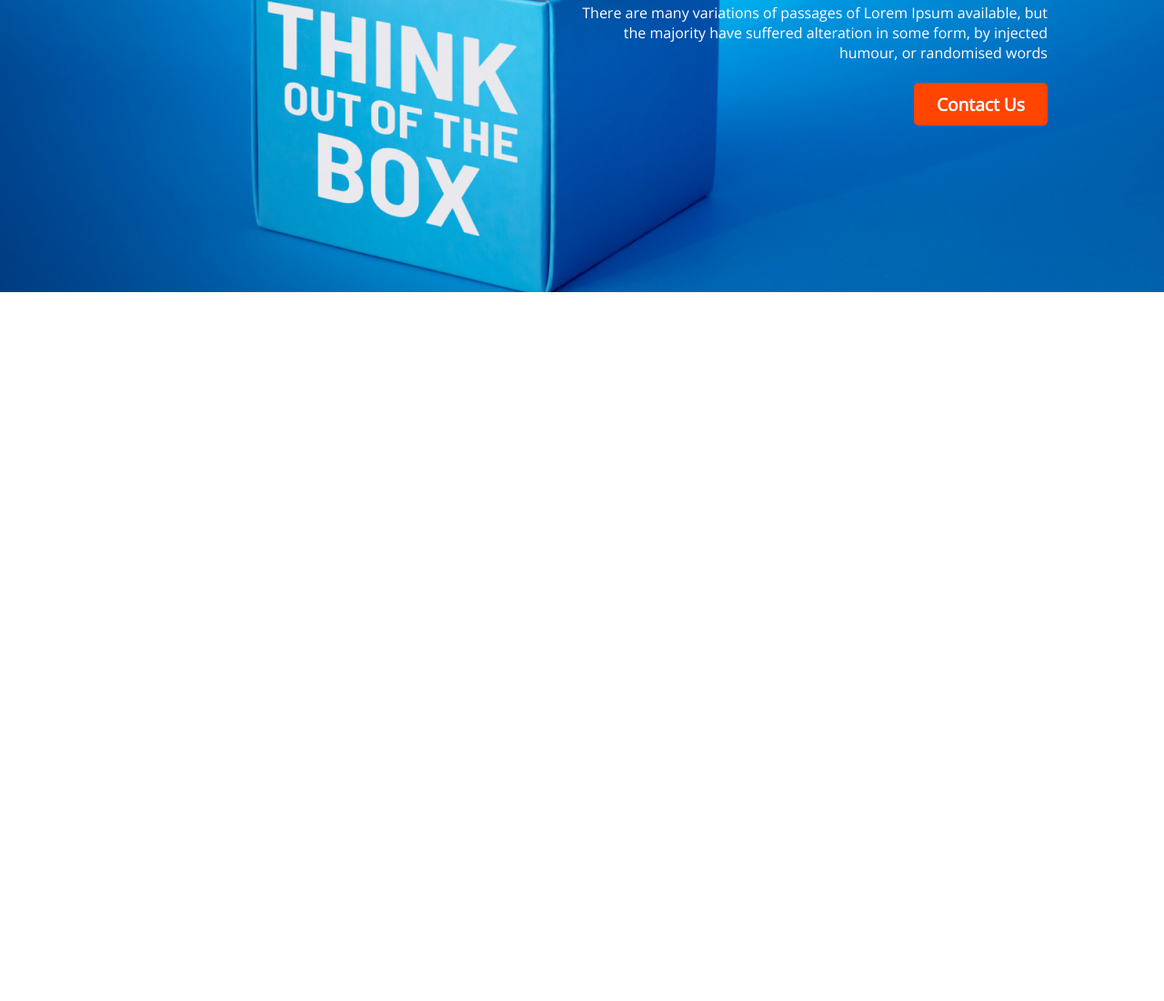
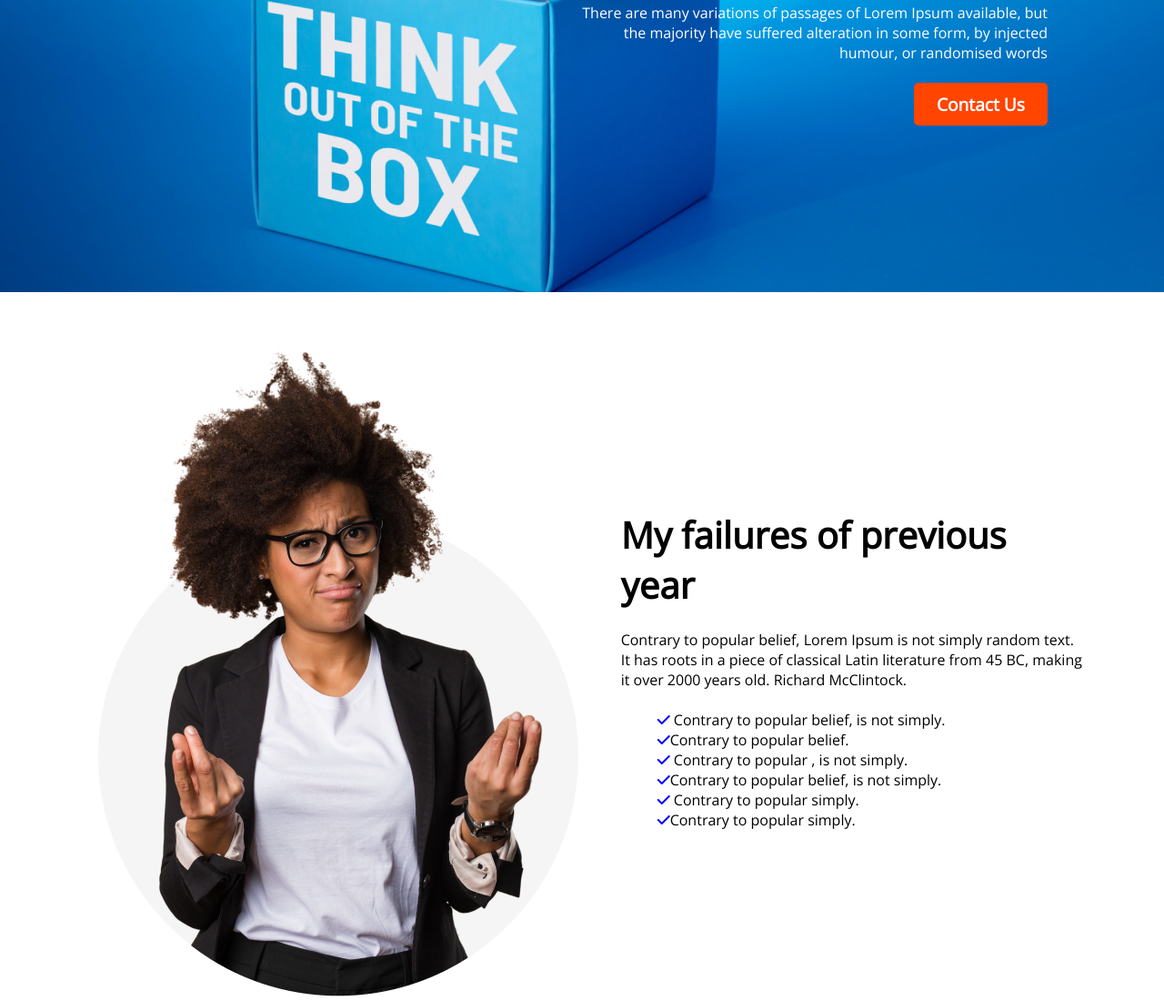
Before and after one commit to tarikulsk/new-year-new-luck, a plain HTML site: page index.html in a window 1280 px wide. Shown: the part 479-1579 px from the top of the page at 91% size. Before the commit the page ends 800 px from the top, so only its background shows below. Drawn offline with nearby package versions, Linux system fonts and the light colour scheme.

Commit message:
middle section

```diff
--- a/index.html
+++ b/index.html
@@ -13,11 +13,13 @@
     <link rel="preconnect" href="https://fonts.googleapis.com">
     <link rel="preconnect" href="https://fonts.gstatic.com" crossorigin>
     <link href="https://fonts.googleapis.com/css2?family=Open+Sans&display=swap" rel="stylesheet">
+    <script src="https://kit.fontawesome.com/2b59e7fc15.js" crossorigin="anonymous"></script>
 </head>
 
 <body>
     <!-- header section start -->
 
+    <main>
         <header class="header-bg-img">
             <div></div>
             <div class="header-text">
@@ -38,7 +40,46 @@
         </header>
         <!-- header section end -->
 
-    <!--  -->
+        <!-- middile section start-->
+
+        <div class="middile-section">
+            <div class="half-width">
+                <img src="images/person.png">
+            </div>
+            <div class="half-width">
+                <h2>My failures of
+                    previous year</h2>
+                <br>
+                <p>Contrary to popular belief, Lorem Ipsum is not
+                    simply random text. It has roots in a piece of
+                    classical Latin literature from 45 BC, making it over
+                    2000 years old. Richard McClintock.</p>
+                <br>
+                <ul>
+                    <li> <i class="fa-solid fa-check"></i> Contrary to popular belief, is not simply.</li>
+                    <li><i class="fa-solid fa-check"></i>Contrary to popular belief.</li>
+                    <li><i class="fa-solid fa-check"></i> Contrary to popular , is not simply.</li>
+                    <li><i class="fa-solid fa-check"></i>Contrary to popular belief, is not simply.</li>
+                    <li><i class="fa-solid fa-check"></i> Contrary to popular simply.</li>
+                    <li><i class="fa-solid fa-check"></i>Contrary to popular simply.</li>
+                </ul>
+            </div>
+        </div>
+
+        <!-- middile section end -->
+
+        <!-- icon section strat -->
+        <section>
+            <div></div>
+            <div>
+
+            </div>
+        </section>
+        <!-- icon section end -->
+
+    </main>
+
+
 
 </body>
 
--- a/style.css
+++ b/style.css
@@ -33,3 +33,31 @@ h1 {
     padding-right: 10%;
     padding-top: 20%;
 }
+
+/* middle section css */
+ul {
+    list-style: none;
+}
+
+.fa-solid {
+    color: blue;
+}
+
+
+.middile-section {
+    display: flex;
+    flex-wrap: wrap;
+    align-items: center;
+    justify-content: space-evenly;
+    margin-top: 50px;
+
+}
+
+.half-width {
+    width: 40%;
+}
+
+h2 {
+    font-size: 40px;
+    width: 700;
+}
```
Also changed, not shown: images/icons/check.png (added). Lines whose indentation alone changed are shown as unchanged.
